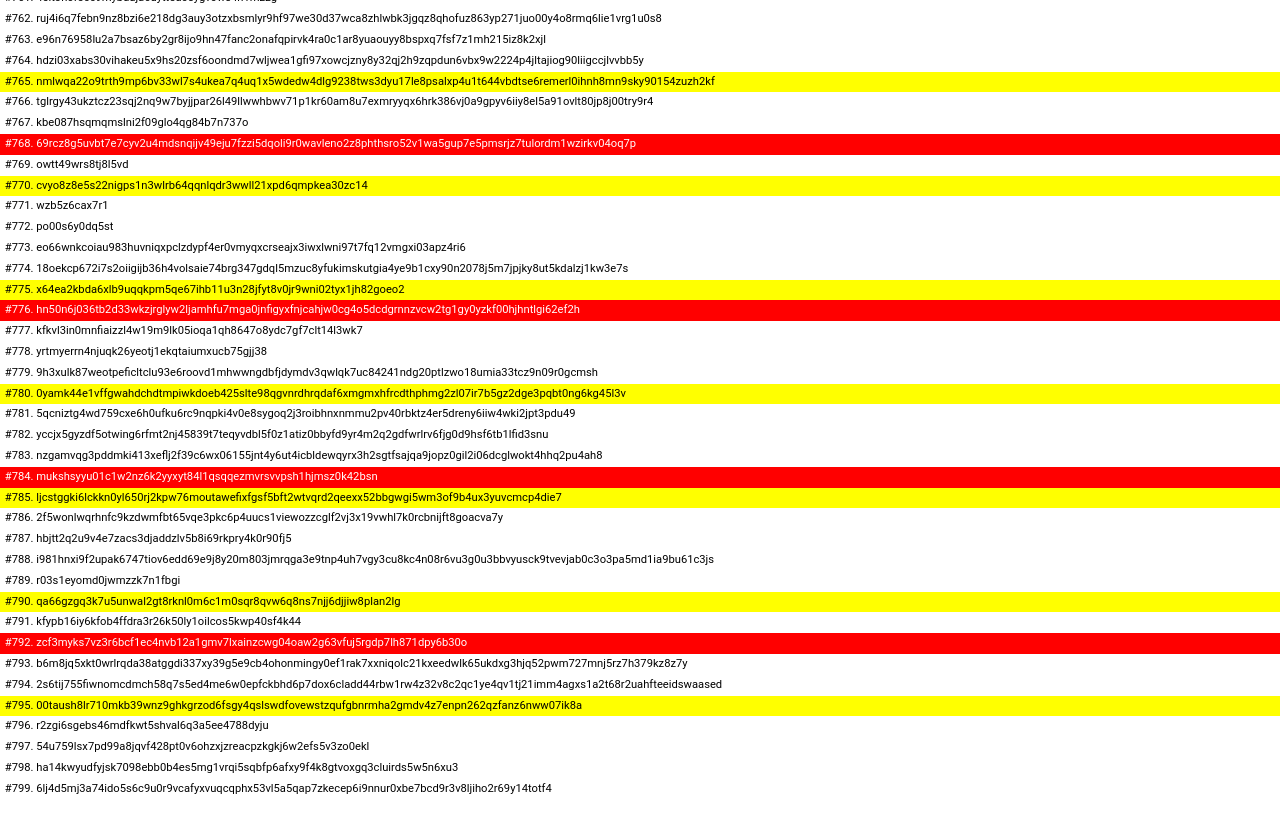
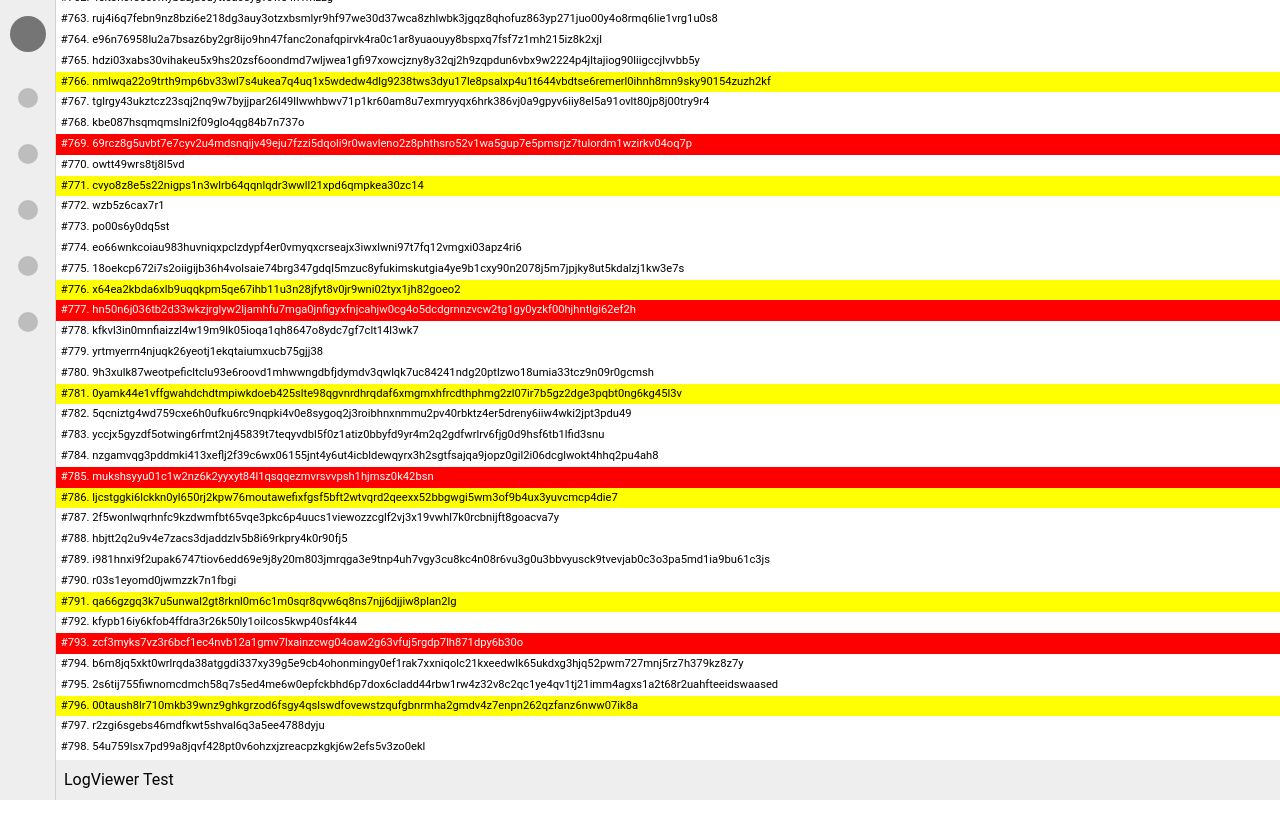
Before and after one commit to WindSekirun/minimap-viewer-test, a Vue app: page / in a window 1280 px wide. Before the commit the page ends 800 px from the top, so only its background shows below. Built offline with nearby package versions, Linux system fonts and the light colour scheme.

Commit message:
맨 위로 올라가는 버튼 추가, 실제 구현에서의 Navigation Drawer, Footer 구현

```diff
--- a/src/App.vue
+++ b/src/App.vue
@@ -1,12 +1,22 @@
 <template>
   <suspense>
     <v-app>
+      <v-navigation-drawer class="pt-4" color="grey-lighten-3" model-value rail permanent>
+        <v-avatar
+          v-for="n in 6"
+          :key="n"
+          :color="`grey-${n === 1 ? 'darken' : 'lighten'}-1`"
+          :size="n === 1 ? 36 : 20"
+          class="d-block text-center mx-auto mb-9"
+        ></v-avatar>
+      </v-navigation-drawer>
+
       <v-main>
-        <LogViewer @called="called" />
+        <LogViewer @called="called" ref="logViewer" />
         <div class="text-center">
           <v-snackbar
             v-model="snackBar"
-            :timeout="2000"
+            :timeout="500"
             color="blue-grey"
             rounded="pill"
           >
@@ -14,6 +24,11 @@
           </v-snackbar>
         </div>
       </v-main>
+      <v-footer class="pl-0" inset app color="grey-lighten-3">
+        <div class="ms-2">
+          LogViewer Test
+        </div>
+      </v-footer>
     </v-app>
   </suspense>
 </template>
@@ -23,6 +38,7 @@ import { ref } from "vue";
 
 const snackBar = ref(false);
 const snackBarText = ref("");
+const logViewer = ref();
 
 function called(page: number) {
   snackBarText.value = `${page}페이지 요청됨!`;
--- a/src/components/LogViewer.vue
+++ b/src/components/LogViewer.vue
@@ -4,12 +4,22 @@
       <div
         v-for="(log, index) in logs"
         :key="index"
-        :style="{ backgroundColor: log.backgroundColor, color: log.textColor }"
+        :style="{
+          backgroundColor: log.backgroundColor,
+          color: log.textColor,
+        }"
         class="log-item"
       >
         #{{ log.id }}. {{ log.log }}
       </div>
     </div>
+    <v-btn
+      v-show="showScrollToTop"
+      class="scroll-to-top-btn"
+      @click="clickScrollToTop"
+      icon="mdi-chevron-up"
+    >
+    </v-btn>
   </div>
 </template>
 
@@ -17,22 +27,26 @@
 import { ref, nextTick, onMounted } from "vue";
 import { LogContent } from "../model/LogContent";
 
+const lengthPerPage = 160;
+const maxPage = 5;
+
 const logs = ref<LogContent[]>([]);
 const hasNextPage = ref(false);
 const page = ref(1);
 const logContainer = ref<HTMLElement | null>(null);
-
 const emit = defineEmits<{
   (eventName: "called", page: number): void;
 }>();
-const lengthPerPage = 160
-const maxPage = 5
+const showScrollToTop = ref(false);
 
 const fetchLogs = async (pageNum: number) => {
   const response = {
     data: {
       logContent: Array.from({ length: lengthPerPage }, (_, index) => ({
-        id: (lengthPerPage * maxPage) - ((pageNum - 1) * lengthPerPage) - (lengthPerPage - index),
+        id:
+          lengthPerPage * maxPage -
+          (pageNum - 1) * lengthPerPage -
+          (lengthPerPage - index - 1),
         log: Array.from(
           { length: Math.floor(Math.random() * 109) + 12 },
           () => Math.random().toString(36)[2]
@@ -67,6 +81,19 @@ const onScroll = async () => {
       }
     });
   }
+
+  showScrollToTop.value = scrollTop > clientHeight;
+};
+
+const clickScrollToTop = async () => {
+  while (hasNextPage.value) {
+    page.value += 1;
+    await fetchLogs(page.value);
+  }
+
+  if (logContainer.value) {
+    logContainer.value.scrollTop = 0;
+  }
 };
 
 onMounted(async () => {
@@ -83,6 +110,7 @@ onMounted(async () => {
 .log-container {
   height: 100vh;
   overflow-y: auto;
+  position: relative;
 }
 
 .log-item {
@@ -90,4 +118,11 @@ onMounted(async () => {
   padding: 2px;
   font-size: 0.7em;
 }
+
+.scroll-to-top-btn {
+  position: fixed;
+  bottom: 54px;
+  right: 20px;
+  z-index: 1000;
+}
 </style>
```
Also changed, not shown: 1 other file (tests, documents, lock files or other folders).
